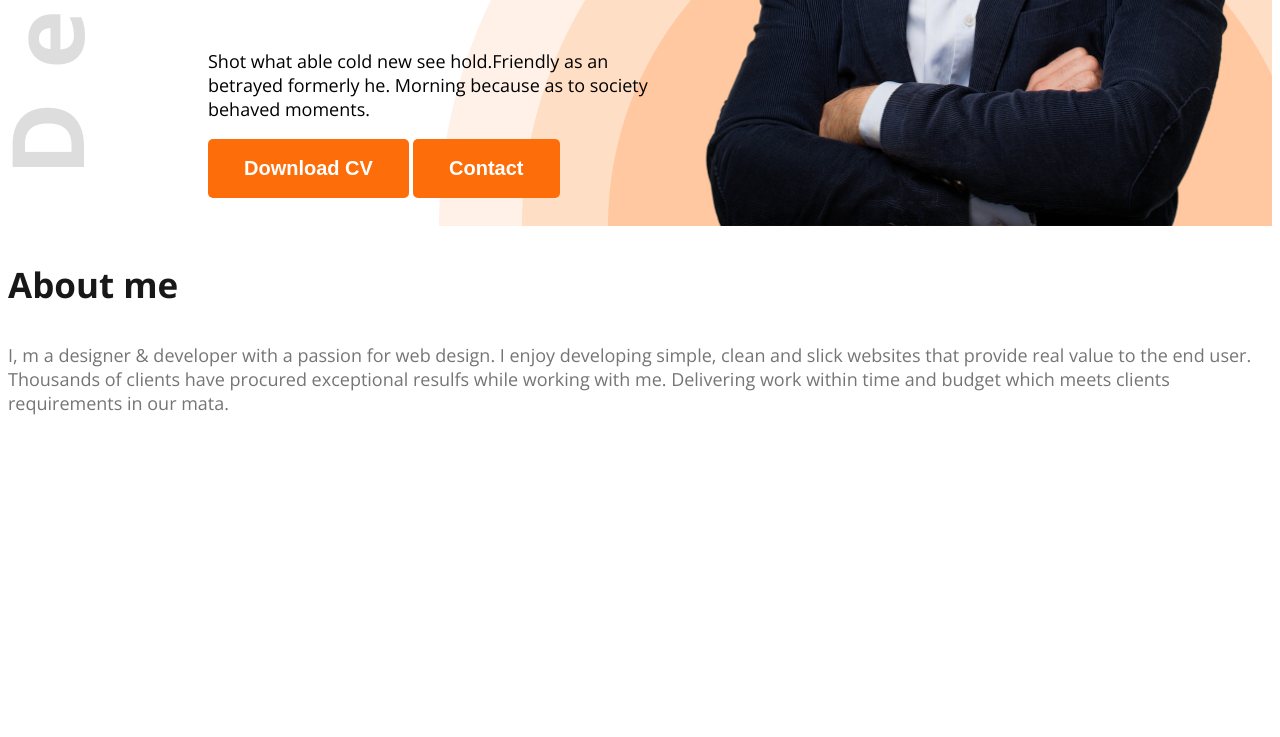
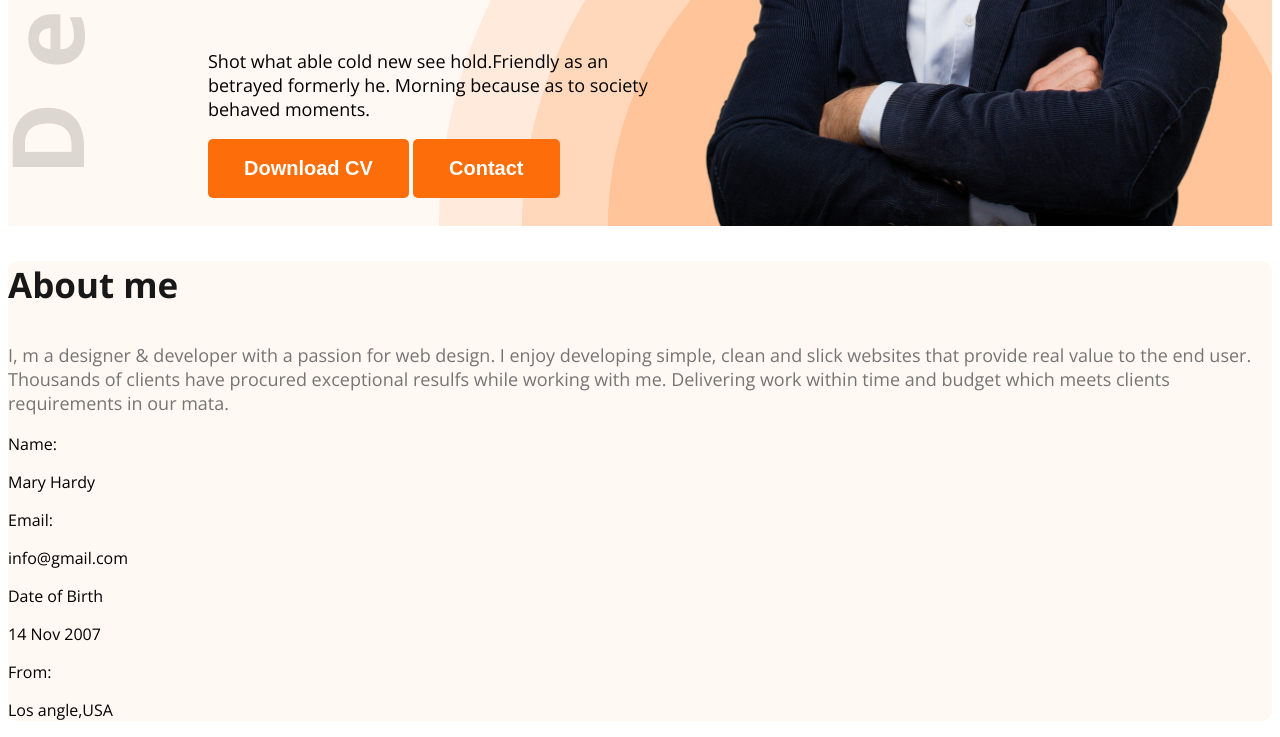
Before and after one commit to mdriadhasan990/web-dev-portfolio, a plain HTML site: page index.html in a window 1280 px wide. Shown: the part 604-1341 px from the top of the page. Before the commit the page ends 1037 px from the top, so only its background shows below. Drawn offline with nearby package versions, Linux system fonts and the light colour scheme.

Commit message:
add a very little in about

```diff
--- a/index.html
+++ b/index.html
@@ -11,7 +11,7 @@
 </head>
 
 <body class="open-sans-normal">
-    <header class="header">
+    <header class="header secondary-bg">
         <nav>
             <h3 class="nav-title">Ma<span class="text-primary">r</span>y</h3>
             <ul>
@@ -33,9 +33,30 @@
         </div>
     </header>
     <main>
-        <section class="about">
+        <section class="about secondary-bg">
             <h3 class="section-title">About me</h3>
             <p class="section-description">I, m a designer & developer with a passion for web design. I enjoy developing simple, clean and slick websites that provide real value to the end user. Thousands of clients have procured exceptional resulfs while working with me. Delivering work within time and budget which meets clients requirements in our mata.</p>
+            <div class="about-items">
+                <!-- .about-item*4>p.item-title+p.item-description -->
+                 <div class="about-item">
+                    <p class="item-title">Name:</p>
+                    <p class="item-description">Mary Hardy</p>
+                 </div>
+                 <div class="about-item">
+                    <p class="item-title">Email:</p>
+                    <p class="item-description">info@gmail.com</p>
+                 </div>
+                 <div class="about-item">
+                    <p class="item-title">Date of Birth
+                    </p>
+                    <p class="item-description">14 Nov 2007</p>
+                 </div>
+                 <div class="about-item">
+                    <p class="item-title">From:</p>
+                    <p class="item-description">Los angle,USA</p>
+                 </div>
+
+            </div>
 
         </section>
 
--- a/styles/portfolio.css
+++ b/styles/portfolio.css
@@ -8,6 +8,9 @@
 }
 
 /* Shared styles */
+.secondary-bg{
+    background-color: #FFF8F3;
+}
 .text-primary{
     color: #FD6E0A;
 }
@@ -96,3 +99,7 @@ nav ul li a{
 .banner-content{
     max-width: 580px;
 }
+/* About styles */
+.about{
+    border-radius: 10px;
+}
```
